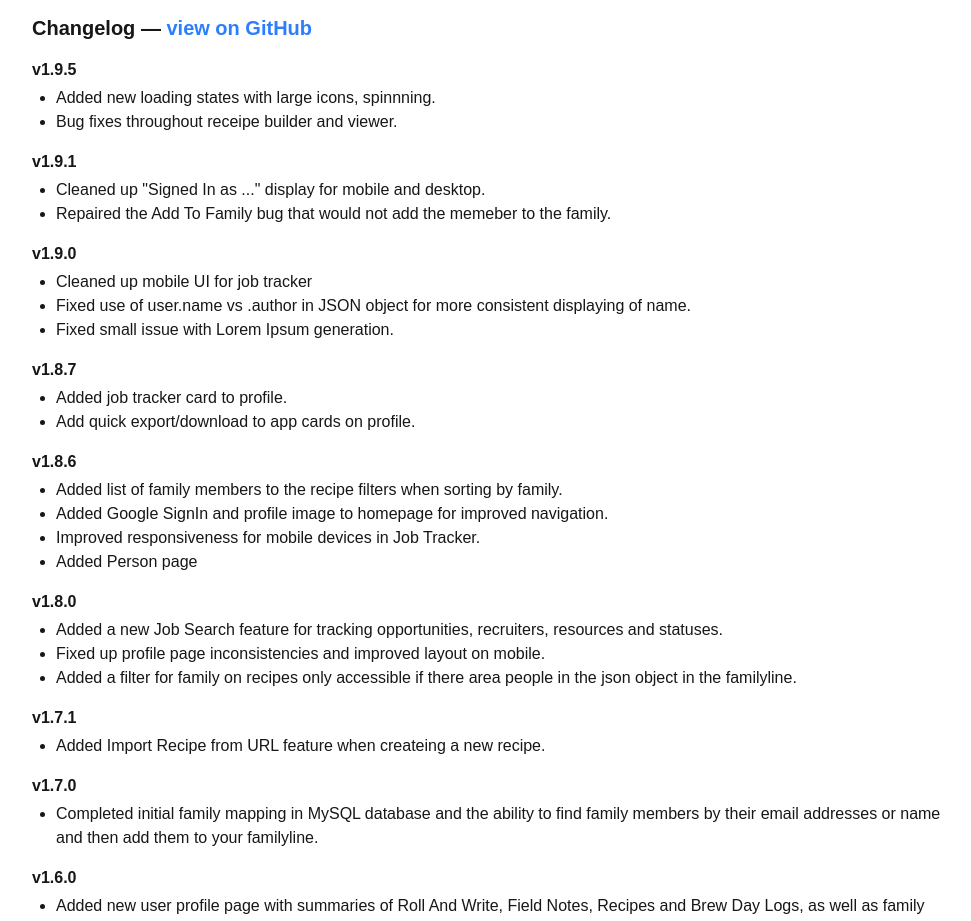
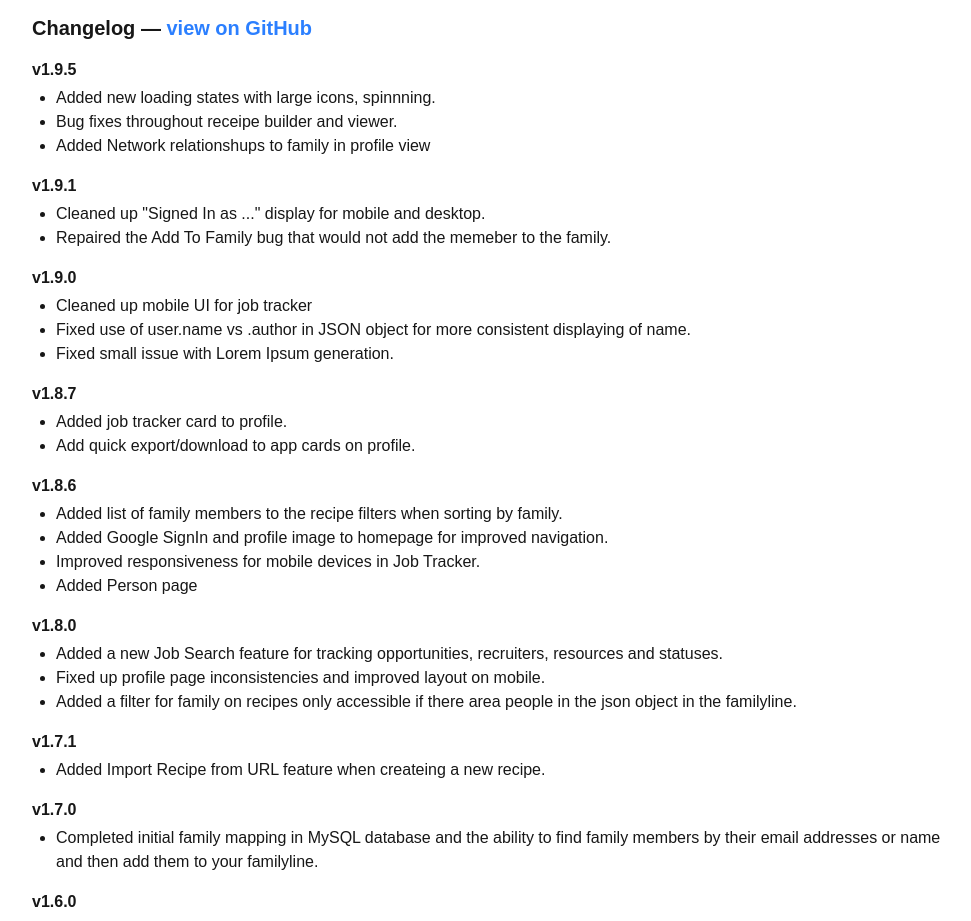
Before and after one commit to sjamesmccarthy/hikerbikerwriter, a Next.js app: page /about in a window 1280 px wide. Shown: the part 6200-7121 px from the top of the page, without its empty margins (152-1123 px from the left). Built offline with nearby package versions, Linux system fonts and the light colour scheme.

Commit message:
adding network mapping to family

```diff
--- a/src/app/about/page.tsx
+++ b/src/app/about/page.tsx
@@ -545,6 +545,7 @@ export default function AboutPage() {
             <ul className="list-disc ml-6 mb-2">
               <li>Added new loading states with large icons, spinnning.</li>
               <li>Bug fixes throughout receipe builder and viewer.</li>
+              <li>Added Network relationshups to family in profile view</li>
             </ul>
 
             <h3 className="font-semibold mt-4 mb-1">v1.9.1</h3>
--- a/src/app/user/profile/page.tsx
+++ b/src/app/user/profile/page.tsx
@@ -2459,7 +2459,7 @@ function AppSummaries({
                       {/* Network level icons */}
                       {networkLevel === 1 && (
                         <>
-                          <FamilyRestroomIcon
+                          <EscalatorWarningIcon
                             fontSize="small"
                             className="text-gray-700"
                           />
@@ -2470,7 +2470,7 @@ function AppSummaries({
                       )}
                       {networkLevel === 2 && (
                         <>
-                          <EscalatorWarningIcon
+                          <FamilyRestroomIcon
                             fontSize="small"
                             className="text-gray-600"
                           />
```
